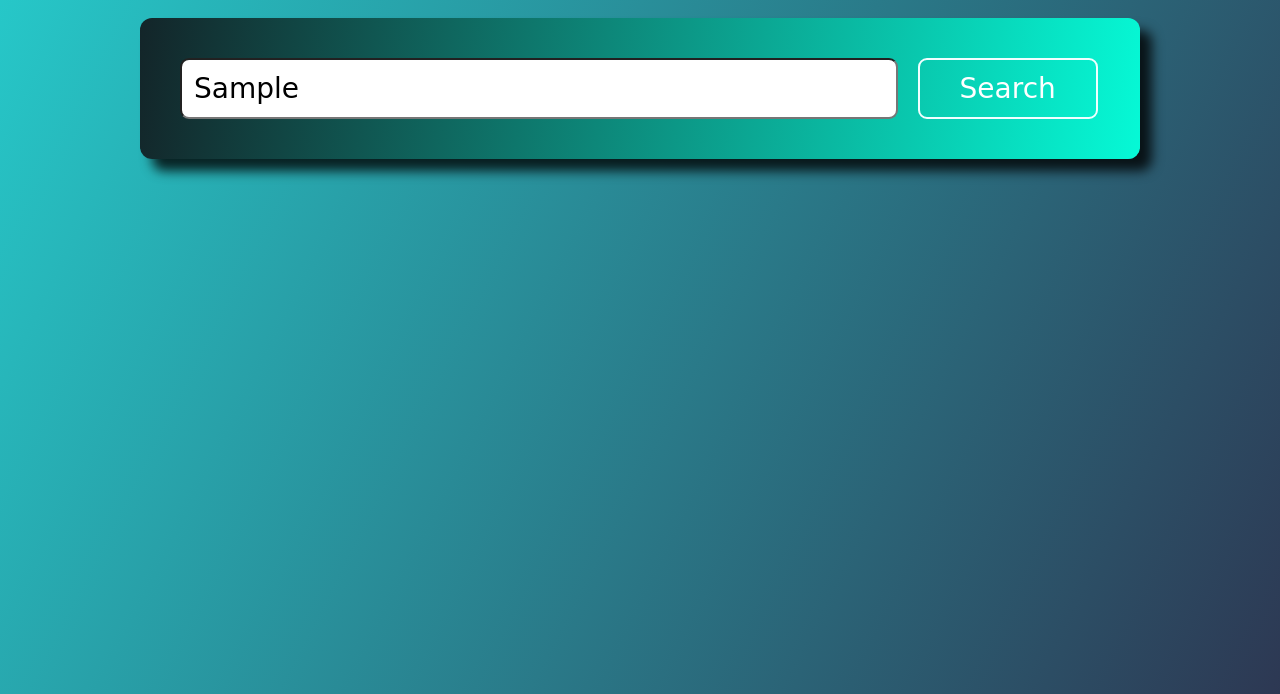
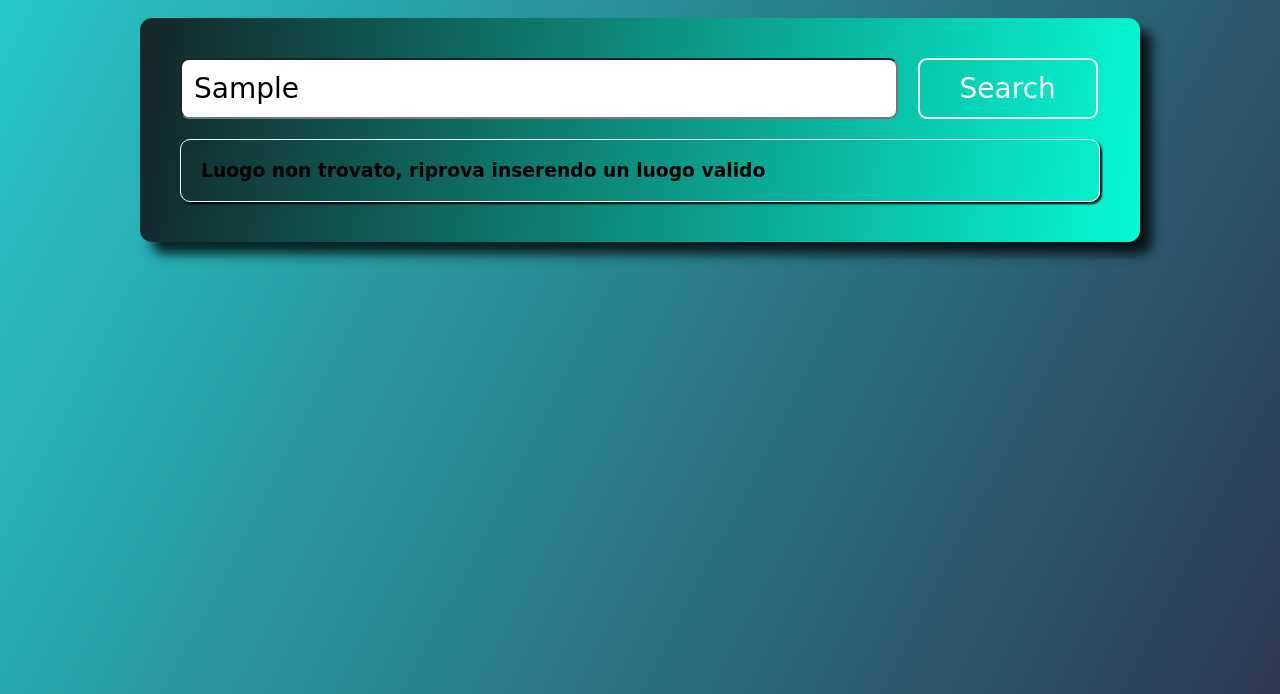
Before and after one commit to StefanoGrassoSG/weatherApp, a plain HTML site: page index.html in a window 1280 px wide. Both pictures are taken after typing "Sample" into the empty fields and a click on the input "Search". Shown: the part 106-800 px from the top of the page. Drawn offline with nearby package versions, Linux system fonts and the light colour scheme; no server answers; a web font is replaced by a local one.

Commit message:
CATCH error

```diff
--- a/css/style.css
+++ b/css/style.css
@@ -106,3 +106,12 @@ input[type="submit"]:hover {
     margin-top: 15px;
     font-size: 32px;
 }
+
+.error {
+    background-color: transparent;
+    box-shadow: 2px 2px 2px black;
+    padding: 20px;
+    border: 1px solid azure;
+    border-radius: 10px;
+    margin-top: 20px;
+}
--- a/index.html
+++ b/index.html
@@ -25,6 +25,12 @@
 
                     <input type="submit" value="Search" @click.prevent="call()">
                 </form>
+
+                <div class="error" v-if="showError == true">
+                    <h3>
+                        Luogo non trovato, riprova inserendo un luogo valido
+                    </h3>
+                </div>
 
                 <div class="dataresult" v-if="showDetails == true">
                     <div class="weather">
--- a/script.js
+++ b/script.js
@@ -12,7 +12,8 @@ const { createApp } = Vue
         cityRes: '',
         temperature: '',
         wind: '',
-        humidity: ''
+        humidity: '',
+        showError: false
       }
     },
     methods: {
@@ -51,6 +52,14 @@ const { createApp } = Vue
                     this.showDetails = true
 
                 })
+                .catch(error => {
+                    console.error("Errore nella seconda richiesta axios:", error);
+                });
+            })
+            .catch(error => {
+                console.error("Errore nella prima richiesta axios:", error);
+                this.showError = true
+                this.showDetails = false
             })
         },
     },
```
